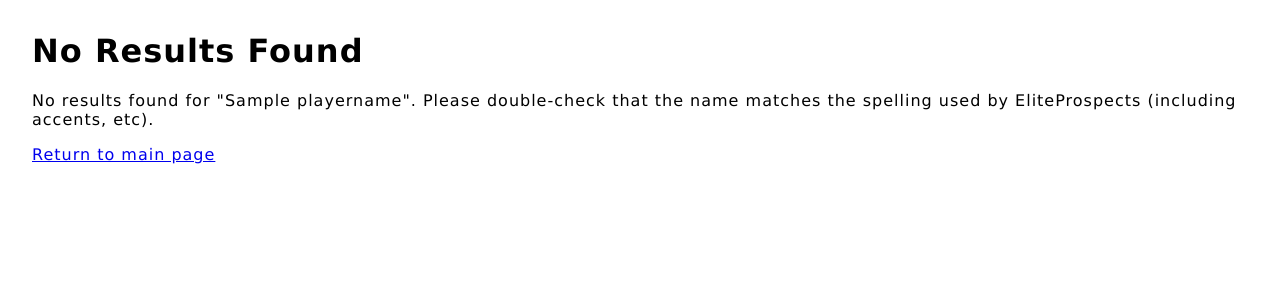
After one commit to winglavender/hockey_site, a Flask app: template templates/no_results.html in a window 1280 px wide. The commit adds this page. Shown: the top 300 px of the page. Run offline with Flask 2, Linux system fonts and the light colour scheme; the template is opened without the code that fills it: most values are stand-ins (such as "Sample title", 1, 10 or a date in 2020).

Commit message:
added no results check, multiple possible players for a given name

```diff
--- a/server.py
+++ b/server.py
@@ -1,5 +1,5 @@
 from flask import Flask, render_template, request
-from query_db import query_db
+from query_db import query_db, retrieve_link_db
 
 app = Flask(__name__)
 
@@ -11,6 +11,24 @@ def home():
 def form_result():
     if request.method == "POST":
         target = request.form['target']
+        output, num_results = retrieve_link_db(target)
+        if num_results == 1:
+            # output is unique player link
+            data = query_db(output)
+            return render_template('results.html', data=data)
+        elif num_results == 0:
+            # output is player name searched
+            return render_template('no_results.html', playername=output)
+        else:
+            return render_template('options.html', data=output)
+    else:
+        return render_template('error.html')
+
+@app.route("/options_result", methods=["GET", "POST"])
+def options_result():
+    if request.method == "POST":
+        target = request.form['playerid']
+        print(target)
         data = query_db(target)
         return render_template('results.html', data=data)
     else:
@@ -20,5 +38,22 @@ def form_result():
 def version_notes():
     return render_template("version_notes.html")
 
+@app.route("/test")
+def test():
+    data = {}
+    data['teammates'] = []
+    with open('data_cmd.txt') as in_file:
+        for line in in_file:
+            tmp = line.strip().split("\t")
+            playername = tmp[0]
+            range_str = tmp[1].split(",")[0]
+            range_str = range_str[1:-1]
+            tmp1 = range_str.split("-")
+            year1 = int(tmp1[0])
+            year2 = int(tmp1[1])
+            data['teammates'].append((playername, year1, year2))
+            data['player'] = tmp[0]
+    return render_template("test.html",data=data)
+
 if __name__ == "__main__":
     app.run()
--- a/static/style.css
+++ b/static/style.css
@@ -1,11 +1,11 @@
 body {
-  font-family: georgia, sans-serif;
+  font-family: Verdana, Geneva, Arial, Helvetica, sans-serif;
   margin: 2em;
   letter-spacing: 1px;
 }
 input[type="submit"] {
   border: 1px solid black;
-  font-family: georgia, sans-serif;
+  font-family: Verdana, Geneva, Arial, Helvetica, sans-serif;
   padding: 10px;
   border-radius: 10px;
   font-size: 1.1em;
@@ -16,12 +16,12 @@ input[type="submit"]:hover {
   cursor: pointer;
 }
 input[type=text] {
-  font-family: georgia, sans-serif;
+  font-family: Verdana, Geneva, Arial, Helvetica, sans-serif;
   padding:4px;
 }
 
 select {
-  font-family: georgia, sans-serif;
+  font-family: Verdana, Geneva, Arial, Helvetica, sans-serif;
   padding:4px;
   border-radius:5px;
 }
--- a/templates/index.html
+++ b/templates/index.html
@@ -5,6 +5,7 @@
 
     <title>Hockey Roster Queries</title>
     <link rel="stylesheet" type="text/css" href="../static/style.css">
+
   </head>
   <body>
 
@@ -14,7 +15,6 @@
     </h1>
 
     <div id="content">
-
     <a href="{{ url_for('version_notes') }}">Version Notes</a>
 
     <form method="post" action="/form_result">
@@ -22,7 +22,8 @@
             <input type="text" id="target" name="target" required><br><br>
         <input type="submit" name="submit" value="Find teammates">
     </form>
-
     </div>
     </body>
+
+<!--    <a href="{{ url_for('test') }}">Test</a>-->
 </html>
--- /dev/null
+++ b/templates/no_results.html
@@ -0,0 +1,16 @@
+<!DOCTYPE html>
+<html>
+  <head>
+    <meta name="viewport" content="width=device-width, initial-scale=1">
+    <title>Hockey Roster Query</title>
+    <link rel="stylesheet" type="text/css" href="../static/style.css">
+  </head>
+  <body>
+
+  <h1>No Results Found</h1>
+
+    <p>No results found for "{{playername}}". Please double-check that the name matches the spelling used by EliteProspects (including accents, etc).</p>
+
+    <a href="{{ url_for('home') }}">Return to main page</a>
+  </body>
+</html>
```
Also changed, not shown: query_db.py (+30 -3 lines), templates/options.html (added, +23 -0 lines).
